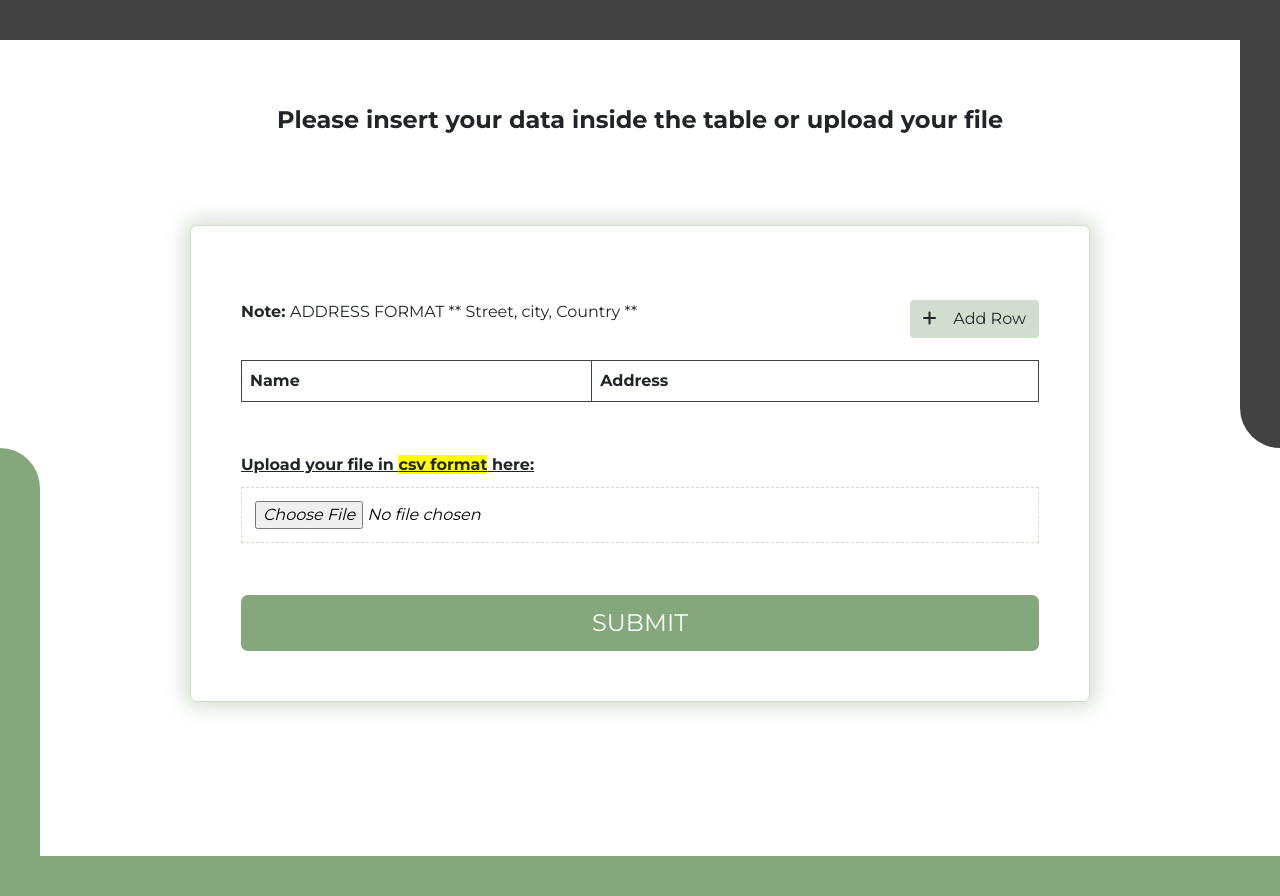
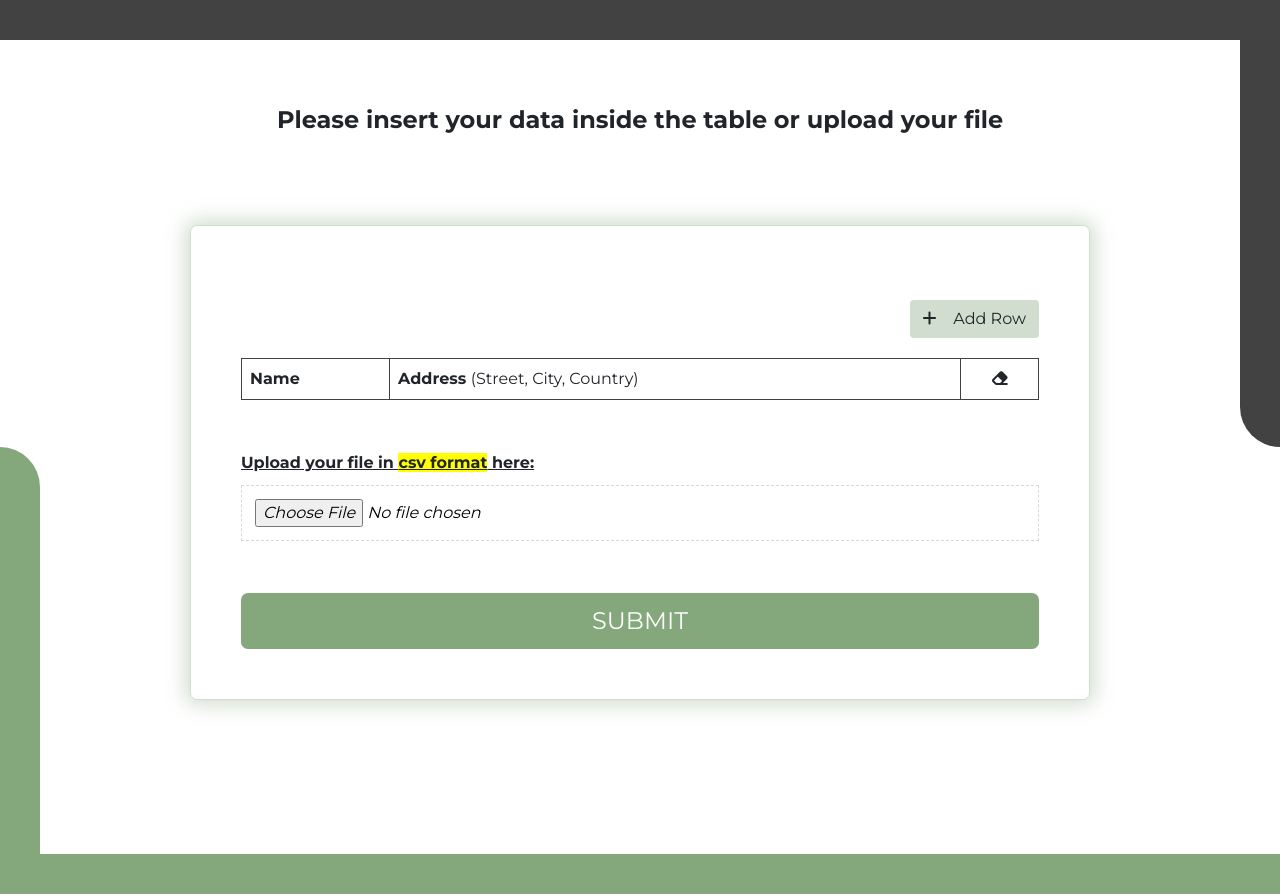
Before and after one commit to afif86/grouping_data, a Flask app: page / in a window 1280 px wide. Run offline with Flask 3, Linux system fonts and the light colour scheme; lists and menus that the app fills with data are empty.

Commit message:
new update

```diff
--- a/static/script.js
+++ b/static/script.js
@@ -7,9 +7,24 @@ function addRow(e) {
   let row = table.insertRow(0);
   let cell1 = row.insertCell(0);
   let cell2 = row.insertCell(1);
+  let cell3 = row.insertCell(2);
   cell1.innerHTML = `<input type="text" class="name" name="name" placeholder="Name">`;
   cell2.innerHTML = `<input type="text" class="address" name="address" placeholder="Street, City, Country">`;
+  cell3.innerHTML = `<i class="fa-solid fa-trash-can"></i>`;
 }
+
+// Function to remove row from the table
+if (document.querySelector("#dataTable tbody")) {
+  document.querySelector("#dataTable tbody").addEventListener("click", (e) => {
+    e.preventDefault();
+    if (e.target.classList.contains("fa-trash-can")) e.target.parentElement.parentElement.remove();
+  });
+}
+
+// removeRow = (e) => {
+//   e.preventDefault();
+//   if (e.target.classList.contains("fa-trash-can")) row.deleteRow(e.parentElement.parentElement.rowIndex);
+// };
 
 // Function to upload and check the file type and size
 const selectedFile = document.getElementById("file");
@@ -32,6 +47,7 @@ const info = document.getElementById("submit-btn");
 info.addEventListener("click", (e) => {
   let finalInput = [];
 
+  // get data from table and return a json object
   document.querySelectorAll("#dataTable tbody tr").forEach((tr) => {
     let name = tr.querySelector("input.name").value;
     let address = tr.querySelector("input.address").value;
@@ -65,6 +81,6 @@ info.addEventListener("click", (e) => {
         document.body.innerHTML = html;
       });
   } else {
-    alert("Please insert a file or enter data in the table");
+    l;
   }
 });
--- a/static/style.css
+++ b/static/style.css
@@ -144,13 +144,17 @@ border-color: var(--color-opacity);
 outline: var(--color-opacity);
 }
 
-tbody, td, tfoot, th, thead, tr {
+td, tfoot, th, thead, tr {
     border: 1px solid var(--secondary-color);
     padding: 10px;
 }
 
 thead {
     font-weight: 600;
+}
+
+thead th:last-child {
+   text-align: center !important;
 }
 
 .message {
@@ -233,3 +237,20 @@ thead {
       height: 15px;
     }
   }
+
+  tbody td{
+    text-align: center;
+  }
+.back-button {
+  color: var(--secondary-color);
+  font-size: 30px;
+}
+
+.back-button:hover {
+  color: var(--primary-color);
+  font-size: 30px;
+}
+
+.address-format {
+  font-weight: 400;
+}
--- a/templates/index.html
+++ b/templates/index.html
@@ -27,8 +27,8 @@
                         <button class="btn btn-add float-end" id="add-row">
                             <i class="fa-solid fa-plus"></i>
                             &nbsp;&nbsp; Add Row</button>
-                        <p><b>Note: </b>ADDRESS FORMAT ** Street, city, Country
-                            **</p>
+                        <!-- <p><b>Note: </b>ADDRESS FORMAT ** Street, city, Country
+                            **</p> -->
                     </div>
                 </div>
 
@@ -38,7 +38,9 @@
                             <thead>
                                 <tr>
                                     <th>Name</th>
-                                    <th>Address</th>
+                                    <th>Address <span class="address-format">(Street,
+                                            City, Country)</span></th>
+                                    <th><i class="fa-solid fa-eraser"></i></th>
                                 </tr>
                             </thead>
                             <tbody>
--- a/templates/result.html
+++ b/templates/result.html
@@ -15,7 +15,12 @@
     </head>
     <body>
         <div class="wrapper">
+            <div>
+                <a href="/" class="back-button"><i
+                        class="fa-solid fa-rectangle-xmark"></i></a>
+            </div>
             <div class="row result-table">
+
                 <h1>Data grouped and sorted alphabetically <br />based on the
                     identical addresses</h1>
                 <table>
```
